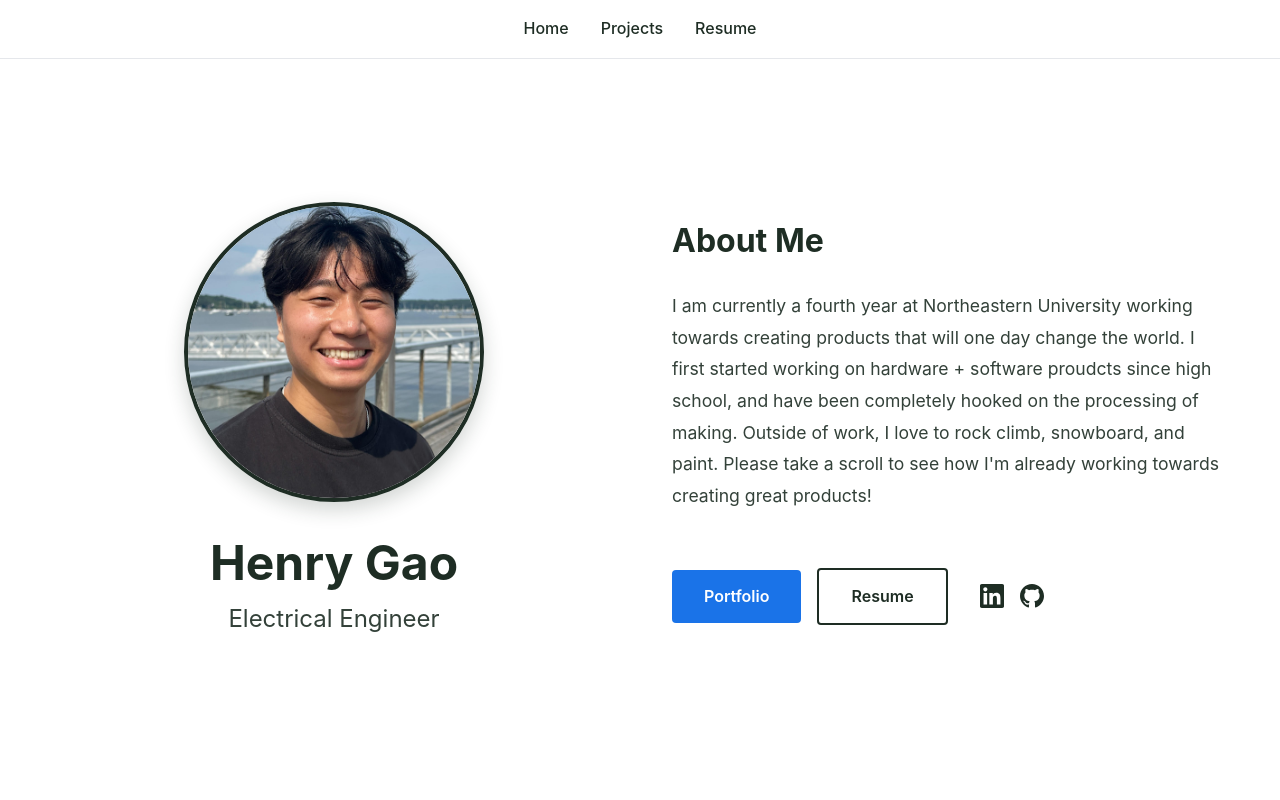
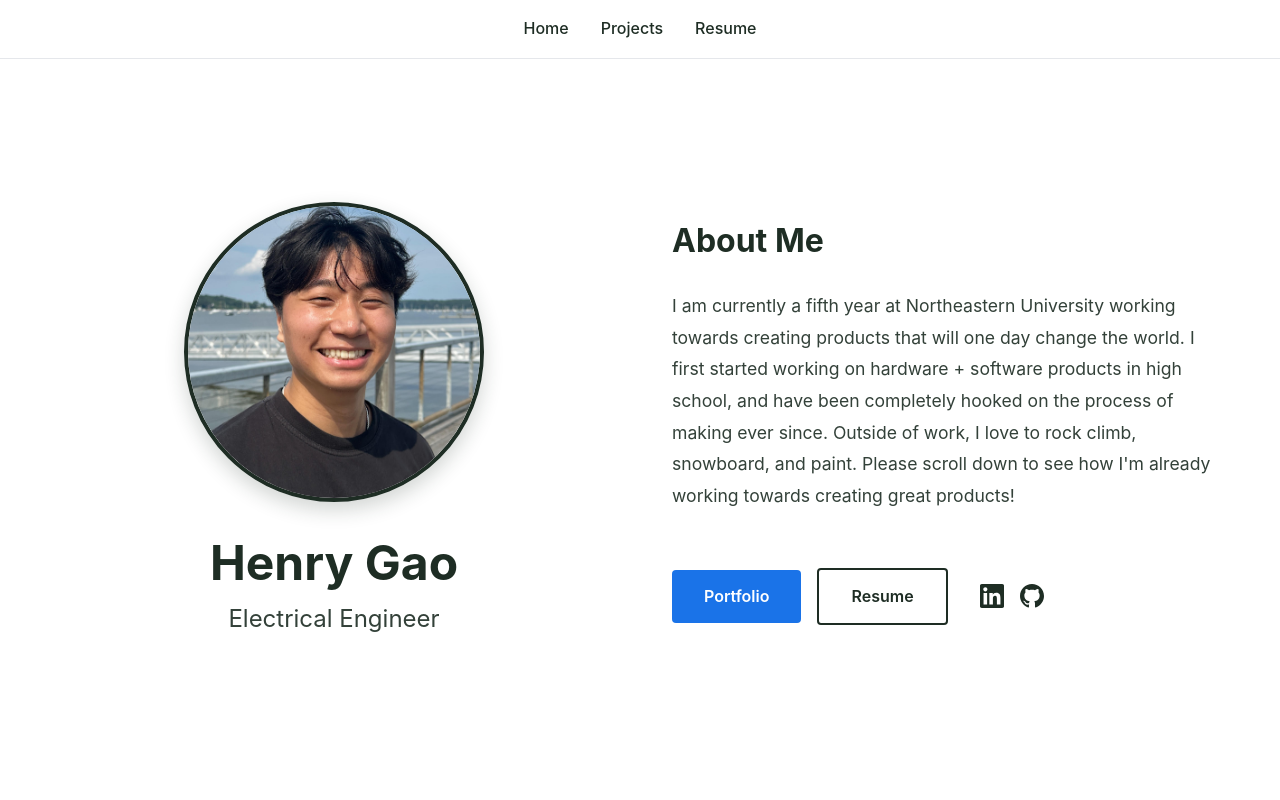
Before and after one commit to HenGao/portfolio1, a React (Vite) app: page / in a window 1280 px wide. Shown: the top 800 px of the page. Built offline with nearby package versions, Linux system fonts and the light colour scheme.

Commit message:
Update Hero.jsx

```diff
--- a/src/components/Hero.jsx
+++ b/src/components/Hero.jsx
@@ -17,7 +17,7 @@ const Hero = () => {
           <div className="hero-right">
             <h2 className="about-title">About Me</h2>
             <p className="hero-description">
-              I am currently a fourth year at Northeastern University working towards creating products that will one day change the world. I first started working on hardware + software proudcts since high school, and have been completely hooked on the processing of making. Outside of work, I love to rock climb, snowboard, and paint. Please take a scroll to see how I'm already working towards creating great products!
+              I am currently a fifth year at Northeastern University working towards creating products that will one day change the world. I first started working on hardware + software products in high school, and have been completely hooked on the process of making ever since. Outside of work, I love to rock climb, snowboard, and paint. Please scroll down to see how I'm already working towards creating great products!
             </p>
             <div className="hero-actions">
               <Link to="/projects" className="btn btn-primary btn-portfolio">
```
